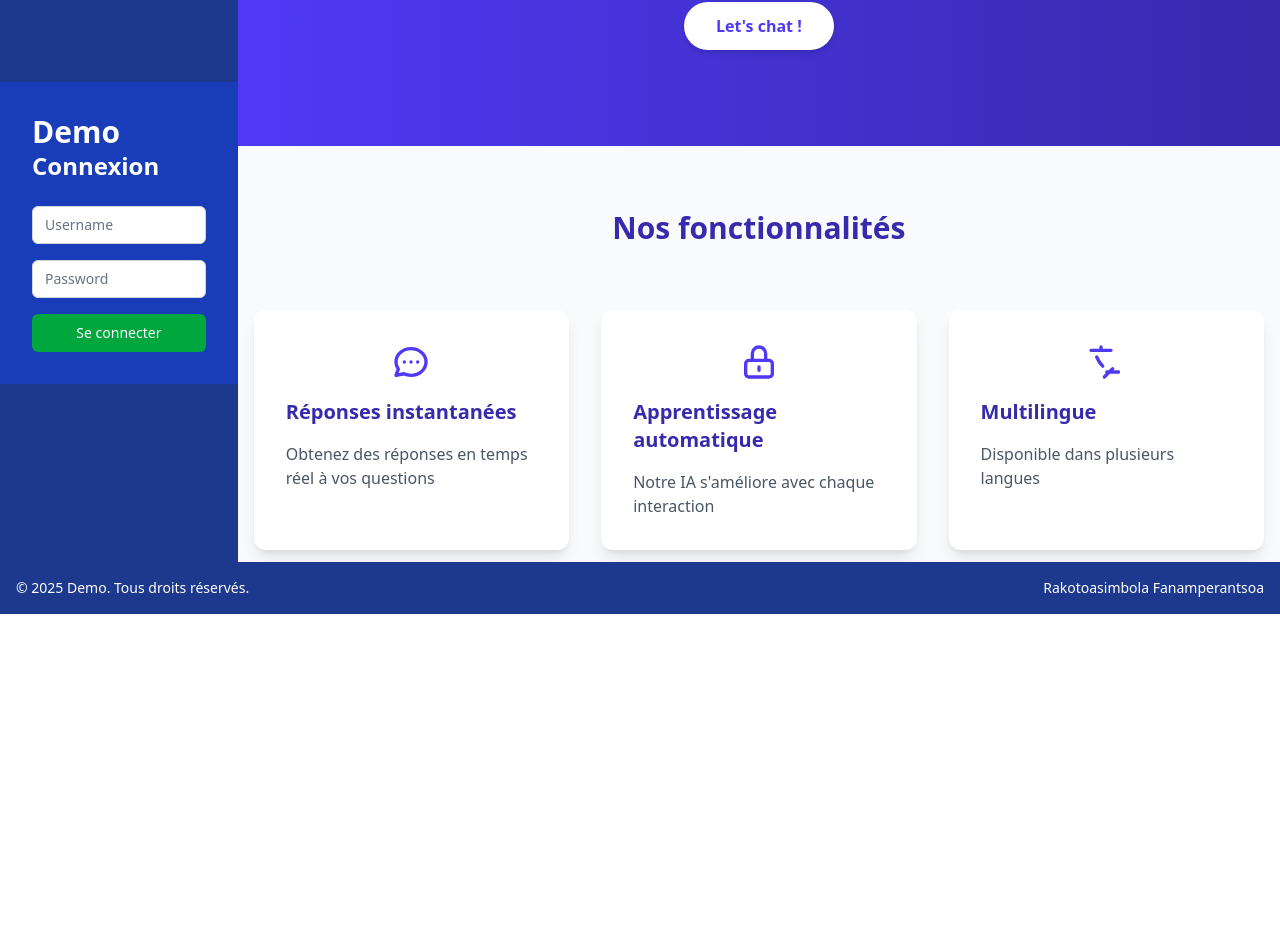
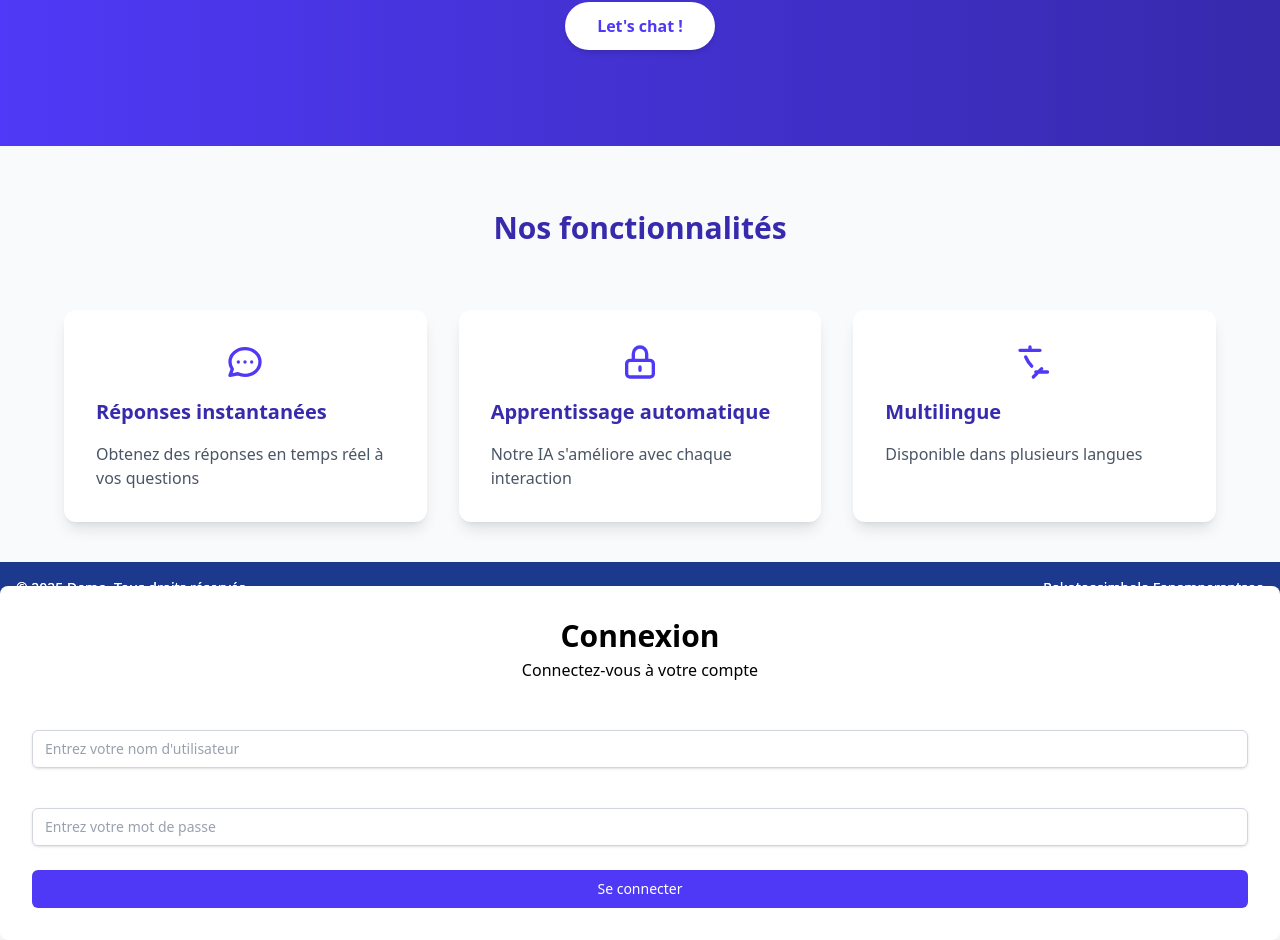
Before and after one commit to fanama/chatbot, a Svelte app: page / in a window 1280 px wide. Shown: the part 238-1178 px from the top of the page. Before the commit the page ends 852 px from the top, so only its background shows below. Built offline with nearby package versions, Linux system fonts and the light colour scheme; no server answers.

Commit message:
UI : updates for navigation

```diff
--- a/src/App.svelte
+++ b/src/App.svelte
@@ -60,43 +60,50 @@
   };
 </script>
 
-<main
-  class="h-screen bg-gradient-to-br from-blue-800 to-white flex flex-col items-center"
->
+<main class="h-screen bg-gradient-to-br from-blue-800 to-white flex flex-col">
   {#if page != pages.HOME}
-    <nav class="bg-blue-900 p-4 w-full">
-      <div class="container mx-auto flex justify-between items-center">
+    <nav class="bg-blue-900 p-4 w-full flex">
+      <div
+        class="container w-full mx-auto flex flex-col md:flex-row items-center justify-between"
+      >
         <button
           type="button"
           class="text-3xl font-bold text-white bg-transparent border-none cursor-pointer p-0 m-0 focus:outline-none"
           on:click={() => setPage(pages.HOME)}
           aria-label="Retour à l'accueil"
         >
-          {import.meta.env.VITE_TITLE || "Demo"}
+          {import.meta.env.VITE_TITLE || "Démo"}
         </button>
-        <div class="flex text-white justify-between gap-2">
+        <div class="flex md:flex-row text-white w-full gap-2 justify-center">
           <button
-            class={`w-full p-2 rounded-xs cursor-pointer text-blue-600 bg-white`}
+            class={`w-full md:w-auto p-3 rounded-md cursor-pointer text-blue-600 bg-white m-1 transition duration-300 ease-in-out hover:bg-blue-100 focus:outline-none focus:ring-2 focus:ring-blue-500 focus:ring-opacity-50`}
+            on:click={() => setPage(pages.HOME)}>Accueil</button
+          >
+          <button
+            class={`w-full md:w-auto p-3 rounded-md cursor-pointer text-blue-600 bg-white m-1 transition duration-300 ease-in-out hover:bg-blue-100 focus:outline-none focus:ring-2 focus:ring-blue-500 focus:ring-opacity-50`}
             on:click={() => setPage(pages.CHATBOT)}>Chatbot</button
           >
           {#if $userStore?.role == ROLES.ADMIN}
             <button
-              class={`w-full p-2 rounded-xs cursor-pointer text-blue-600 bg-white`}
-              on:click={() => setPage(pages.SETTINGS)}>Settings</button
+              class={`w-full md:w-auto p-3 rounded-md cursor-pointer text-blue-600 bg-white m-1 transition duration-300 ease-in-out hover:bg-blue-100 focus:outline-none focus:ring-2 focus:ring-blue-500 focus:ring-opacity-50`}
+              on:click={() => setPage(pages.SETTINGS)}>Paramètres</button
             >
           {/if}
 
           {#if !error}
+            {#if $userStore?.role == ROLES.ADMIN}
+              <button
+                class={`w-full md:w-auto p-3 rounded-md cursor-pointer text-blue-600 bg-white m-1 transition duration-300 ease-in-out hover:bg-blue-100 focus:outline-none focus:ring-2 focus:ring-blue-500 focus:ring-opacity-50`}
+                on:click={() => setPage(pages.DOCUMENTS)}>Documents</button
+              >
+            {/if}
+
             <button
-              class={`w-full p-2 rounded-xs cursor-pointer text-blue-600 bg-white`}
-              on:click={() => setPage(pages.DOCUMENTS)}>Documents</button
-            >
-            <button
-              class={`w-full p-2 rounded-xs cursor-pointer text-blue-600 bg-white`}
+              class={`w-full md:w-auto p-3 rounded-md cursor-pointer text-blue-600 bg-white m-1 transition duration-300 ease-in-out hover:bg-blue-100 focus:outline-none focus:ring-2 focus:ring-blue-500 focus:ring-opacity-50`}
               on:click={() => setPage(pages.PDF)}>Guide Utilisateur</button
             >
             <button
-              class={`w-full p-2 rounded-xs cursor-pointer text-blue-600 bg-white`}
+              class={`w-full md:w-auto p-3 rounded-md cursor-pointer text-blue-600 bg-white m-1 transition duration-300 ease-in-out hover:bg-blue-100 focus:outline-none focus:ring-2 focus:ring-blue-500 focus:ring-opacity-50`}
               on:click={() => setPage(pages.VIDEO)}>Guide Vidéo</button
             >
           {/if}
@@ -106,22 +113,22 @@
   {/if}
 
   {#if page == pages.HOME}
-    <div class="flex flex-row w-full h-full">
+    <div class="flex flex-col w-full h-full">
+      <Accueil chat={login} />
+
       <Login {login} />
-
-      <Accueil chat={login} />
     </div>
   {:else if page == pages.SETTINGS}
     <PromptManager />
   {:else if page == pages.DOCUMENTS}
     <Document />
   {:else if page == pages.PDF}
-    <div class="max-h-3/4 overflow-scroll">
+    <div class="max-h-3/4 overflow-scroll w-full">
       <PdfViewer showBorder={false} scale={1.5} url={Guide} />
     </div>
   {:else if page == pages.VIDEO}
-    <div class="max-h-3/4 flex justify-center">
-      <video class="w-[700px]" controls>
+    <div class="max-h-3/4 flex justify-center w-full">
+      <video class="w-full max-w-[700px]" controls>
         <track kind="captions" />
         <source src={Video} type="video/mp4" />
       </video>
@@ -129,6 +136,8 @@
   {:else if (page = pages.CHATBOT)}
     <Chatbot />
   {/if}
-
   <Footer />
 </main>
+{#if page == pages.HOME}
+  <Footer />
+{/if}
--- a/src/atoms/Diplayer.svelte
+++ b/src/atoms/Diplayer.svelte
@@ -5,6 +5,7 @@
   import clipboard from "../infra/keyboard/clipBoard";
   import VoiceOutput from "./VoiceOutput.svelte";
   import { onMount } from "svelte";
+  import { userStore } from "../lib/store";
 
   export let message: MessageEntity;
 
@@ -80,10 +81,10 @@
     class={`message flex items-start space-x-4 mb-4 ${isUser ? "justify-end" : "justify-start"} flex-1 `}
   >
     <div
-      class="bg-gradient-to-br flex flex-col from-blue-200 to-white text-blue-900 p-4 rounded-lg overflow-auto h-full"
+      class="bg-gradient-to-br flex flex-col from-blue-200 to-white text-blue-900 p-4 rounded-lg overflow-auto"
     >
       {#if isUser}
-        {message.text}
+        <div>{message.text}</div>
       {:else}
         {@html parsedContent}
       {/if}
@@ -129,10 +130,12 @@
             on:click={() => (contextDisplayer = !contextDisplayer)}
             >context</button
           >
-          <button
-            class="px-2 py-1 bg-blue-600 text-white rounded flex items-center text-xs"
-            on:click={message.insertToStore}>enregistrer</button
-          >
+          {#if $userStore?.role == "ADMIN"}
+            <button
+              class="px-2 py-1 bg-blue-600 text-white rounded flex items-center text-xs"
+              on:click={message.insertToStore}>enregistrer</button
+            >
+          {/if}
         {/if}
       </div>
     </div>
--- a/src/atoms/Modal.svelte
+++ b/src/atoms/Modal.svelte
@@ -19,7 +19,7 @@
     on:click={toogleModal}
   >
     <div
-      class="p-2 rounded-lg max-w-full h-full bg-blue-500"
+      class="p-2 rounded-lg max-w-full h-full bg-blue-900"
       on:click|stopPropagation
     >
       <div class="flex p-1 justify-end">
--- a/src/lib/Accueil.svelte
+++ b/src/lib/Accueil.svelte
@@ -2,7 +2,7 @@
   export let chat: () => void;
 </script>
 
-<main class="h-full w-full bg-gray-50">
+<main class="w-full bg-gray-50">
   <section
     class="hero py-24 px-4 text-center bg-gradient-to-r from-indigo-600 to-indigo-800 text-white"
   >
@@ -18,15 +18,15 @@
     </button>
   </section>
 
-  <section class="features py-16 px-4">
+  <section class=" py-16 px-4">
     <h2 class="text-3xl font-bold text-center mb-16 text-indigo-800">
       Nos fonctionnalités
     </h2>
     <div
-      class="feature-grid grid grid-cols-1 md:grid-cols-2 lg:grid-cols-3 gap-8 max-w-6xl mx-auto"
+      class="grid grid-cols-1 md:grid-cols-2 lg:grid-cols-3 gap-8 max-w-6xl mx-auto"
     >
       <div
-        class="feature p-8 bg-white rounded-xl shadow-lg hover:shadow-xl transition duration-300 transform hover:-translate-y-1"
+        class=" p-8 bg-white rounded-xl shadow-lg hover:shadow-xl transition duration-300 transform hover:-translate-y-1"
       >
         <div class="text-indigo-600 mb-4">
           <svg
@@ -52,7 +52,7 @@
         </p>
       </div>
       <div
-        class="feature p-8 bg-white rounded-xl shadow-lg hover:shadow-xl transition duration-300 transform hover:-translate-y-1"
+        class=" p-8 bg-white rounded-xl shadow-lg hover:shadow-xl transition duration-300 transform hover:-translate-y-1"
       >
         <div class="text-indigo-600 mb-4">
           <svg
@@ -76,7 +76,7 @@
         <p class="text-gray-600">Notre IA s'améliore avec chaque interaction</p>
       </div>
       <div
-        class="feature p-8 bg-white rounded-xl shadow-lg hover:shadow-xl transition duration-300 transform hover:-translate-y-1"
+        class=" p-8 bg-white rounded-xl shadow-lg hover:shadow-xl transition duration-300 transform hover:-translate-y-1"
       >
         <div class="text-indigo-600 mb-4">
           <svg
--- a/src/lib/Login.svelte
+++ b/src/lib/Login.svelte
@@ -29,58 +29,66 @@
   }
 </script>
 
-<div class="h-full bg-blue-900 pt-80">
-  <div class="w-full p-8 bg-blue-800">
+<div
+  class="bg-white bg-opacity-10 backdrop-filter backdrop-blur-md rounded-lg shadow-xl w-full p-6 md:p-8"
+>
   {#if error}
     <div
-        class="bg-red-100 border border-red-400 text-red-700 px-4 py-3 rounded relative mb-4"
+      class="bg-red-100 bg-opacity-20 border border-red-400 text-red-300 px-4 py-3 rounded mb-4 text-sm"
       role="alert"
     >
-        <span class="block sm:inline">{error}</span>
+      <span class="block">{error}</span>
     </div>
   {/if}
-    <button
-      type="button"
-      class="text-3xl font-bold text-white bg-transparent border-none cursor-pointer p-0 m-0 focus:outline-none"
-      aria-label="Retour à l'accueil"
+
+  <form class="space-y-4 md:space-y-6" on:submit|preventDefault={handleLogin}>
+    <div class="text-center mb-6">
+      <h2 class="text-2xl md:text-3xl font-bold">Connexion</h2>
+      <p class="text-opacity-80 mt-1">Connectez-vous à votre compte</p>
+    </div>
+
+    <div class="space-y-4">
+      <div>
+        <label
+          for="username"
+          class="block text-sm font-medium text-white text-opacity-80 mb-1"
+          >Nom d'utilisateur</label
         >
-      {import.meta.env.VITE_TITLE || "Demo"}
-    </button>
-
-    <form class="space-y-6" on:submit|preventDefault={handleLogin}>
-      <h2 class="text-left text-2xl text-white font-bold mb-6">Connexion</h2>
-
-      <div class="mb-4">
         <input
           id="username"
           name="username"
           required
-          class="appearance-none bg-white rounded-md relative block w-full px-3 py-2 border border-gray-300 placeholder-gray-500 text-gray-900 focus:outline-none focus:ring-indigo-500 focus:border-indigo-500 focus:z-10 sm:text-sm"
-          placeholder="Username"
+          class="w-full px-3 py-2 placeholder-gray-400 border border-gray-300 rounded-md shadow-sm focus:outline-none focus:ring-indigo-500 focus:border-indigo-500 text-sm"
+          placeholder="Entrez votre nom d'utilisateur"
           bind:value={username}
         />
       </div>
 
-      <div class="mb-4">
+      <div>
+        <label
+          for="password"
+          class="block text-sm font-medium text-white text-opacity-80 mb-1"
+          >Mot de passe</label
+        >
         <input
           id="password"
           name="password"
           type="password"
           required
-          class="appearance-none bg-white rounded-md relative block w-full px-3 py-2 border border-gray-300 placeholder-gray-500 text-gray-900 focus:outline-none focus:ring-indigo-500 focus:border-indigo-500 focus:z-10 sm:text-sm"
-          placeholder="Password"
+          class="w-full px-3 py-2 placeholder-gray-400 border border-gray-300 rounded-md shadow-sm focus:outline-none focus:ring-indigo-500 focus:border-indigo-500 text-sm"
+          placeholder="Entrez votre mot de passe"
           bind:value={password}
         />
+      </div>
     </div>
 
     <div>
       <button
         type="submit"
-          class="group relative w-full flex justify-center py-2 px-4 border border-transparent text-sm font-medium rounded-md text-white bg-green-600 hover:bg-green-700 focus:outline-none focus:ring-2 focus:ring-offset-2 focus:ring-indigo-500"
+        class="group relative w-full flex justify-center py-2 px-4 border border-transparent text-sm font-medium rounded-md text-white bg-indigo-600 hover:bg-indigo-700 focus:outline-none focus:ring-2 focus:ring-offset-2 focus:ring-indigo-500 transition duration-150 ease-in-out"
       >
         Se connecter
       </button>
     </div>
   </form>
 </div>
-</div>
```
Also changed, not shown: src/lib/Chatbot.svelte (+34 -14 lines), 1 other file (tests, documents, lock files or other folders). Lines whose indentation alone changed are shown as unchanged.
